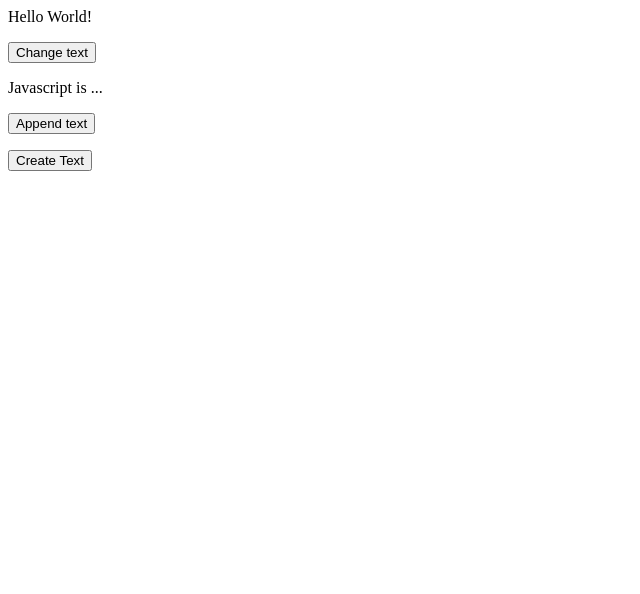
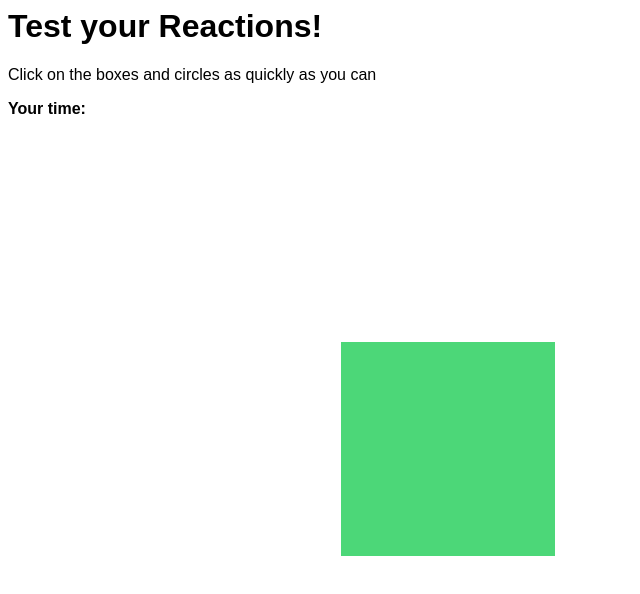
Before and after one commit to parker-patrick/Complete-Web-Developer-Course, a plain HTML site: page 3-javascript/javascript.html in a window 1280 px wide. Shown: the whole page, without its empty margins (0-640 px from the left). Drawn offline with Linux system fonts and the light colour scheme.

Commit message:
JS Reaction game
Finished the JS course with a Reaction game

```diff
--- a/3-javascript/javascript.html
+++ b/3-javascript/javascript.html
@@ -2,44 +2,23 @@
 
 <head>
 
-    <title>Javascript</title>
+    <title>Reaction Timer</title>
+
+    <link rel="stylesheet" type="text/css" href="style.css">
 
 </head>
 
 <body>
 
-    <p id="text">Hello World!</p>
+    <h1>Test your Reactions!</h1>
 
-    <button id="mybutton">Change text</button>
+    <p>Click on the boxes and circles as quickly as you can</p>
 
-    <p id="secondParagraph">Javascript is ...</p>
+    <p class="bold">Your time: <span id="timeTaken"></span></p>
 
-    <button id="secondbutton">Append text</button>
+    <div id="shape"></div>
 
-    <p id="emptyParagraph"></p>
-
-    <button id="createParagraph">Create Text</button>
-
-    <script type="text/javascript">
-
-        document.getElementById("mybutton").onclick = function() {
-            document.getElementById("text").innerHTML = "Hello Patrick!";
-
-        }
-
-        document.getElementById("secondbutton").onclick = function() {
-            document.getElementById("secondParagraph").innerHTML = "I think " +  document.getElementById("secondParagraph").innerHTML + "awesome!";
-
-        }
-
-        document.getElementById("createParagraph").onclick = function() {
-
-            document.getElementById("emptyParagraph").innerHTML = "<h1>Hi there!</h1>";
-
-        }
-
-
-    </script>
+    <script type="text/javascript" src="script.js"></script>
 
 </body>
 
--- /dev/null
+++ b/3-javascript/script.js
@@ -0,0 +1,71 @@
+var start = new Date().getTime();
+
+        function getRandomColor() {
+
+            var letters = '0123456789ABCDF' .split('');
+            var color = '#';
+            for (var i = 0; i < 6; i++) {
+
+                color += letters[Math.floor(Math.random() * 16)]
+
+            }
+
+            return color;
+
+        }
+
+        function makeShapeAppear() {
+
+            var top = Math.random() * 400;
+
+            var left = Math.random() * 400;
+
+            var width = (Math.random() * 200) + 100;
+
+            if (Math.random() > 0.5) {
+
+                document.getElementById("shape").style.borderRadius = "50%";
+
+            } else {
+
+                document.getElementById("shape").style.borderRadius = "0";
+
+            }
+
+            document.getElementById("shape").style.backgroundColor = getRandomColor();
+
+            document.getElementById("shape").style.top = top + "px";
+
+            document.getElementById("shape").style.left = left + "px";
+
+            document.getElementById("shape").style.width = width + "px";
+
+            document.getElementById("shape").style.height = width + "px";
+
+            document.getElementById("shape").style.display = "block";
+
+            start = new Date().getTime();
+
+        }
+
+        function appearAfterDelay() {
+
+            setTimeout(makeShapeAppear, Math.random() * 2000);
+
+        }
+
+        appearAfterDelay()
+
+        document.getElementById("shape").onclick = function() {
+
+            var end = new Date().getTime();
+
+            var timeTaken = (end - start) / 1000;
+
+            document.getElementById("timeTaken").innerHTML = timeTaken + "s";
+
+            document.getElementById("shape").style.display = "none";
+
+            appearAfterDelay()
+
+        }
--- /dev/null
+++ b/3-javascript/style.css
@@ -0,0 +1,15 @@
+body {
+    font-family: sans-serif;
+}
+
+#shape {
+    width: 200px;
+    height: 200px;
+    background-color: red;
+    display: none;
+    position: relative;
+}
+
+.bold {
+    font-weight: bold;
+}
```
